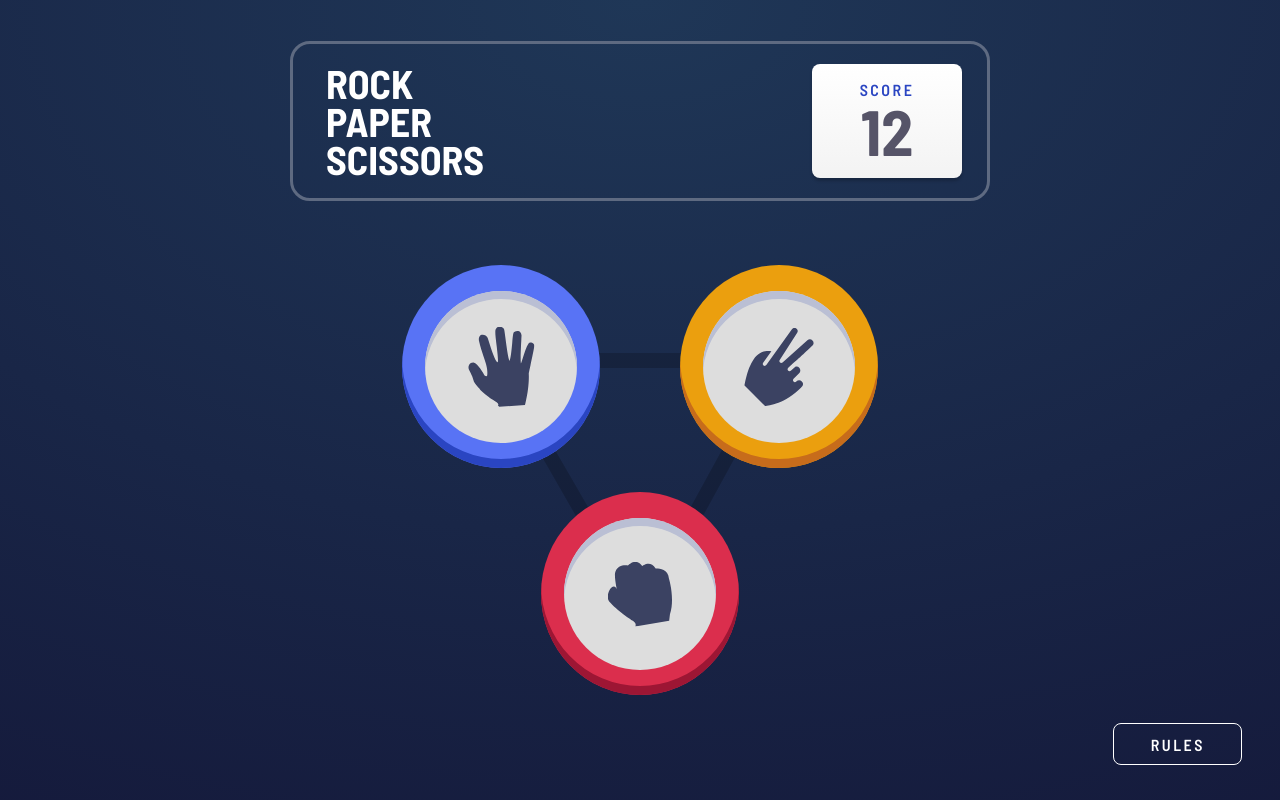
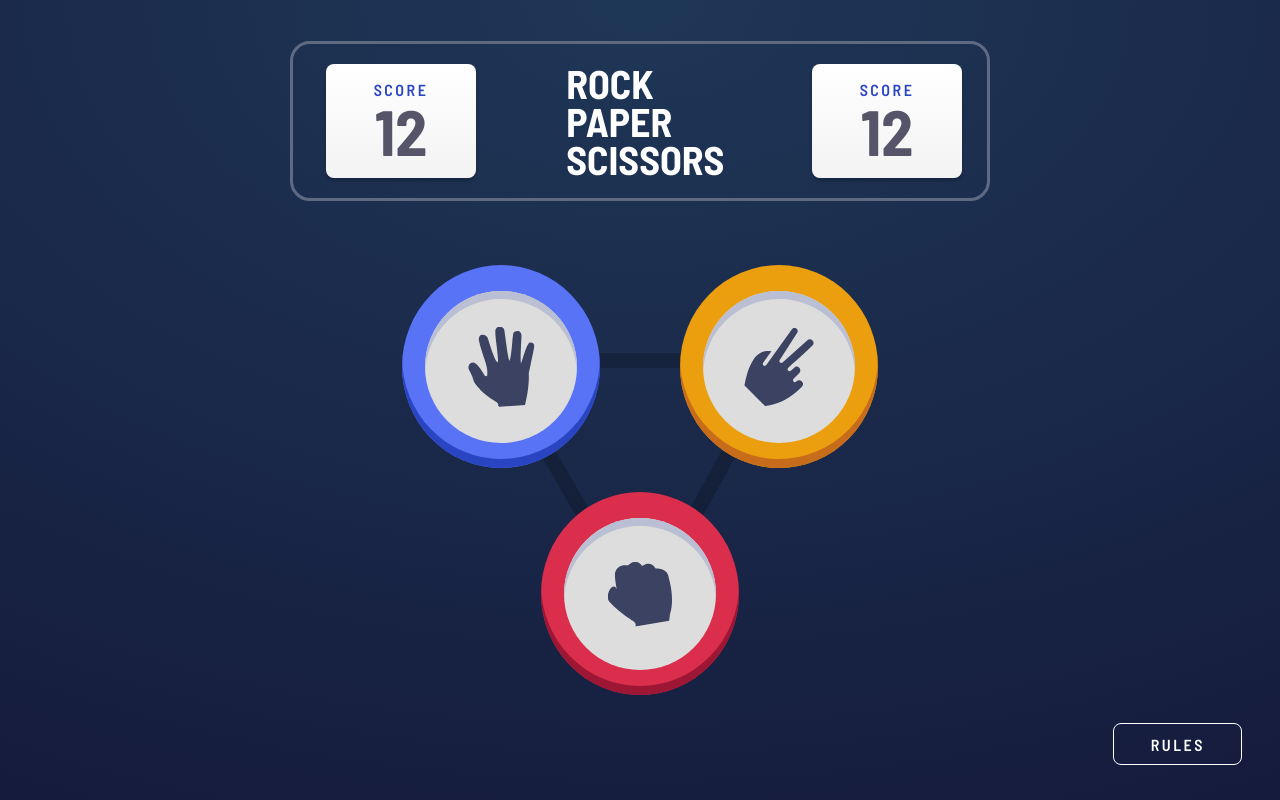
Before and after one commit to Win-Labs/rock-paper-scissors, a plain HTML site: page index.html in a window 1280 px wide. Drawn offline with Linux system fonts and the light colour scheme.

Commit message:
improve score

```diff
--- a/index.html
+++ b/index.html
@@ -16,6 +16,10 @@
   <body>
     <div class="container main">
       <div class="container title-score">
+        <div class="score">
+          <p class="score-text">SCORE</p>
+          <p class="score-value">12</p>
+        </div>
         <div class="title">ROCK PAPER SCISSORS</div>
         <div class="score">
           <p class="score-text">SCORE</p>
```
